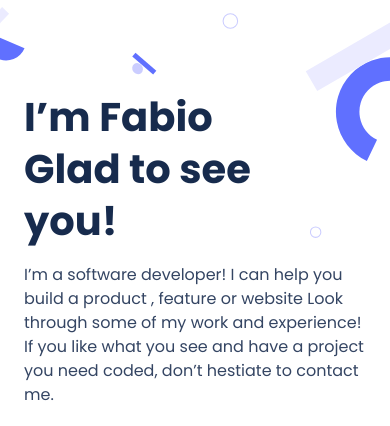
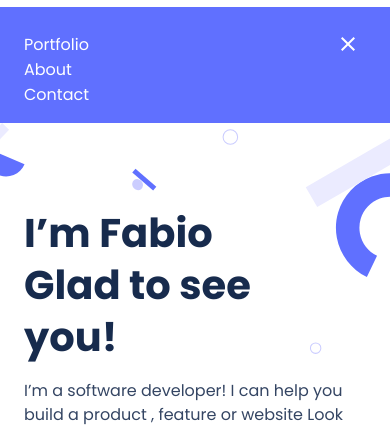
Before and after one commit to fbclh/portfolio, a plain HTML site: page index.html in a window 390 px wide. Both pictures are taken after a click on the button 354 px from the left and 35 px from the top of the page. Shown: the part 64-490 px from the top of the page. Drawn offline with Linux system fonts and the light colour scheme.

Commit message:
Attempt to add mobile navbar menu

```diff
--- a/index.css
+++ b/index.css
@@ -52,10 +52,59 @@ ol {
   }
 }
 
+/* Mobile menu TEST START */
+
+.test {
+  /* position: absolute; */
+  margin-top: -100vh;
+  /* height: -100vh; */
+  /* display: none; */
+  /* margin-left: -100%; */
+  /* background: #6070FF; */
+  /* background: #fff; */
+  /* display: none; */
+}
+
+.nav__mobile-menu {
+  background: #6070ff;
+  /* position: absolute; */
+  /* top: 0;
+  left: 0;
+  right: 0; */
+  /* transition: margin 0.6s ease; */
+  /* z-index: 1; */
+  color: white;
+  display: flex;
+  flex-direction: column;
+  align-items: flex-end;
+  /* height: 100vh; */
+  /* overflow: hidden; */
+}
+
+.nav__mobile-links {
+  color: white;
+}
+
+.nav__btn-mobile {
+  margin-right: 1.5rem;
+  margin-top: 1.5rem;
+  background: none;
+  border: none;
+  cursor: pointer;
+}
+
+.nav__mobile {
+  align-self: flex-start;
+  padding-left: 1.5rem;
+  margin-top: -1.75rem;
+}
+
+/* Mobile menu TEST END */
+
 /* Navigation | media queries for desktop */
 
 @media (min-width: 992px) {
-  .nav__btn--menu {
+  .nav__btn {
     display: none;
   }
 
@@ -96,8 +145,8 @@ ol {
 .hero {
   display: flex;
   flex-direction: column;
-  padding-bottom: 6rem;
-  padding-top: 4.5rem;
+  padding-bottom: 6rem; /* Use % */
+  padding-top: 4.5rem; /* Use % */
 }
 
 .hero--img {
@@ -164,7 +213,7 @@ ol {
     display: flex;
     flex-direction: column;
     justify-content: flex-start;
-    padding: 16rem 14rem 15rem 15rem;
+    padding: 16rem 14rem 15rem 15rem; /* Use % */
   }
 
   .hero__header {
@@ -774,6 +823,7 @@ ol {
 } */
 /* New media queries break points for tablets */
 /* Use mini reset for general rules or normalizer */
+/* Use font awesome */
 /* Reorder CSS logically with PostCSS plugins */
 /* Change px to rem/em and % on margin/padding for scaling */
 /* Change written number for number on the classes */
--- a/index.html
+++ b/index.html
@@ -44,24 +44,28 @@
         <a href="/"
           ><img class="nav__logo" src="img/fabio-logo.svg" alt="Site logo"
         /></a>
-        <button class="nav__btn nav__btn--menu" type="button">
-          <img src="img/menu.svg" alt="Menu open" />
+        <button class="nav__btn" type="button">
+          <img class="nav__icon-open" src="img/menu.svg" alt="Menu open" />
         </button>
         <ul class="nav__links">
           <li><a href="#portfolio">Portfolio</a></li>
           <li><a href="#about">About</a></li>
           <li><a href="#contact">Contact</a></li>
         </ul>
-        <!-- <div>
-          <button>
-            <img src="img/menu-close.svg" alt="Menu close" />
-          </button>
-          <ul class="nav__links">
-            <li><a href="#portfolio">Portfolio</a></li>
-            <li><a href="#about">About</a></li>
-            <li><a href="#contact">Contact</a></li>
-          </ul>
-        </div> -->
+      </nav>
+      <nav class="nav__mobile-menu test">
+        <button class="nav__btn-mobile" type="button">
+          <img
+            class="nav__icon-close"
+            src="img/menu-close.svg"
+            alt="Menu close"
+          />
+        </button>
+        <ul class="nav__mobile">
+          <li class="nav__mobile-li"><a class="nav__mobile-links" href="#portfolio">Portfolio</a></li>
+          <li class="nav__mobile-li"><a class="nav__mobile-links" href="#about">About</a></li>
+          <li class="nav__mobile-li"><a class="nav__mobile-links" href="#contact">Contact</a></li>
+        </ul>
       </nav>
     </header>
 
--- a/index.js
+++ b/index.js
@@ -1,4 +1,22 @@
 // Mobile menu (Dynamic HTML)
+const burgerIcon = document.querySelector('.nav__icon-open');
+const mobileMenu = document.querySelector('.nav__mobile-menu');
+const closeIcon = document.querySelector('.nav__icon-close');
+const menuLinks = document.querySelectorAll('.nav__mobile');
+
+burgerIcon.addEventListener('click', () => {
+  mobileMenu.classList.toggle('test');
+});
+
+closeIcon.addEventListener('click', () => {
+  mobileMenu.classList.toggle('test');
+});
+
+menuLinks.forEach((el) => {
+  el.addEventListener('click', () => {
+    mobileMenu.classList.toggle('test');
+  });
+});
 
 // Popup window (JS objects)
 
```
